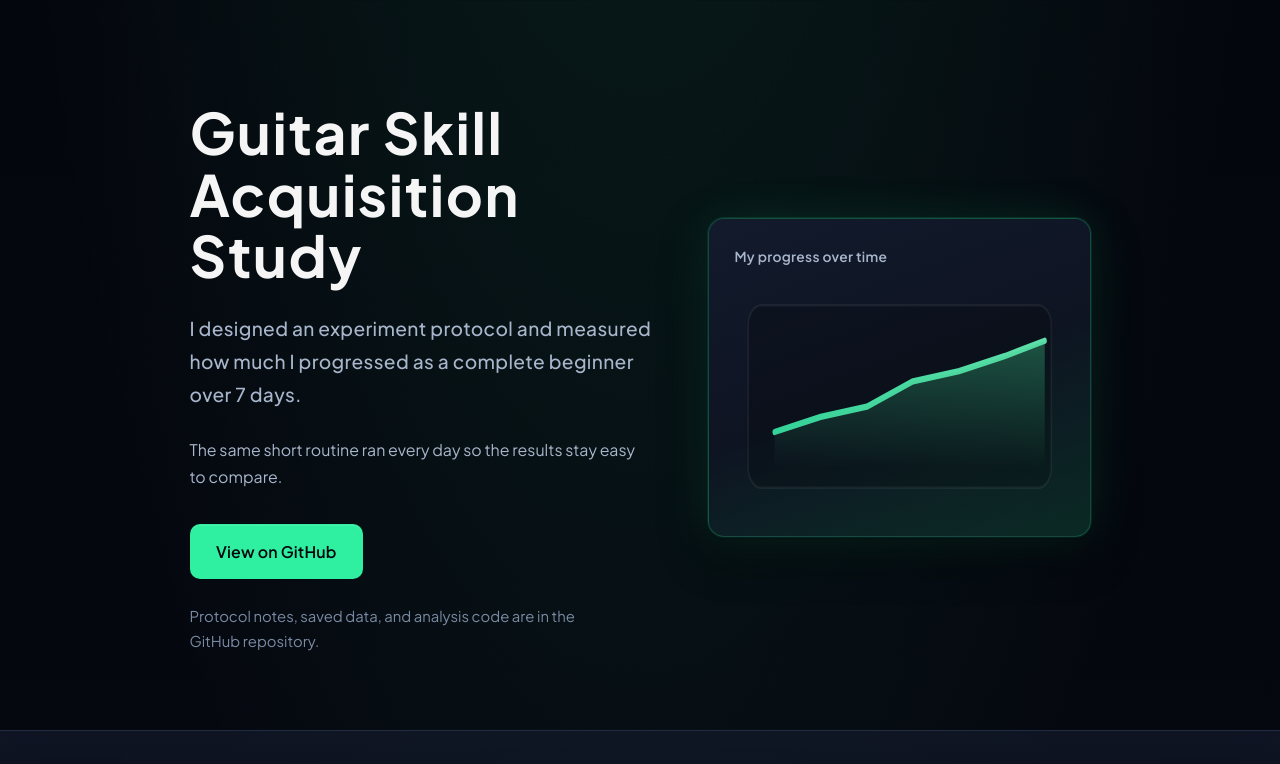
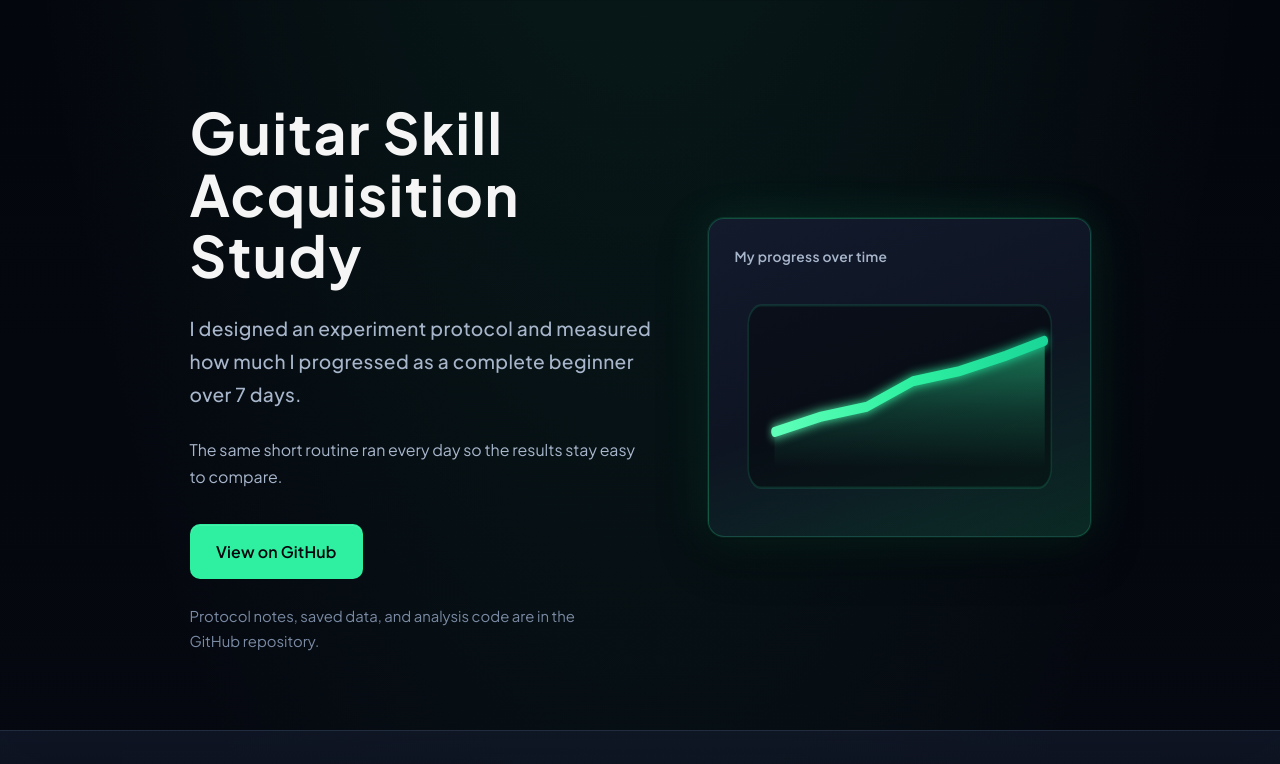
Before and after one commit to rishav-basnet/Guitar-Learning-Research-Website, a React (Vite) app: page / in a window 1280 px wide. Shown: the top 764 px of the page. Built offline with nearby package versions, Linux system fonts and the light colour scheme.

Commit message:
Enhance chart visual

```diff
--- a/src/components/HeroMiniChart.jsx
+++ b/src/components/HeroMiniChart.jsx
@@ -12,13 +12,29 @@ export default function HeroMiniChart() {
       >
         <defs>
           <linearGradient id="heroChartFill" x1="0" y1="0" x2="0" y2="1">
-            <stop offset="0%" stopColor="rgba(62, 207, 142, 0.35)" />
-            <stop offset="100%" stopColor="rgba(62, 207, 142, 0)" />
+            <stop offset="0%" stopColor="rgba(46, 240, 160, 0.5)" />
+            <stop offset="55%" stopColor="rgba(46, 240, 160, 0.18)" />
+            <stop offset="100%" stopColor="rgba(46, 240, 160, 0)" />
           </linearGradient>
           <linearGradient id="heroChartLine" x1="0" y1="0" x2="1" y2="0">
-            <stop offset="0%" stopColor="#34d399" />
-            <stop offset="100%" stopColor="#5fdfaa" />
+            <stop offset="0%" stopColor="#5fffb8" />
+            <stop offset="50%" stopColor="#2ef0a0" />
+            <stop offset="100%" stopColor="#1ad698" />
           </linearGradient>
+          <filter
+            id="heroChartGlow"
+            x="-35%"
+            y="-35%"
+            width="170%"
+            height="170%"
+            colorInterpolationFilters="sRGB"
+          >
+            <feGaussianBlur in="SourceGraphic" stdDeviation="2.2" result="blur" />
+            <feMerge>
+              <feMergeNode in="blur" />
+              <feMergeNode in="SourceGraphic" />
+            </feMerge>
+          </filter>
         </defs>
         <rect
           x="8"
@@ -26,20 +42,22 @@ export default function HeroMiniChart() {
           width="184"
           height="72"
           rx="8"
-          fill="rgba(0, 0, 0, 0.2)"
-          stroke="rgba(255, 255, 255, 0.06)"
+          fill="rgba(0, 0, 0, 0.35)"
+          stroke="rgba(46, 240, 160, 0.12)"
+        />
+        <path
+          d="M 24 58 L 52 52 L 80 48 L 108 38 L 136 34 L 164 28 L 188 22 L 188 72 L 24 72 Z"
+          fill="url(#heroChartFill)"
+          opacity="0.95"
         />
         <path
           d="M 24 58 L 52 52 L 80 48 L 108 38 L 136 34 L 164 28 L 188 22"
           fill="none"
           stroke="url(#heroChartLine)"
-          strokeWidth="2.5"
+          strokeWidth="4"
           strokeLinecap="round"
           strokeLinejoin="round"
-        />
-        <path
-          d="M 24 58 L 52 52 L 80 48 L 108 38 L 136 34 L 164 28 L 188 22 L 188 72 L 24 72 Z"
-          fill="url(#heroChartFill)"
+          filter="url(#heroChartGlow)"
         />
       </svg>
     </div>
```
